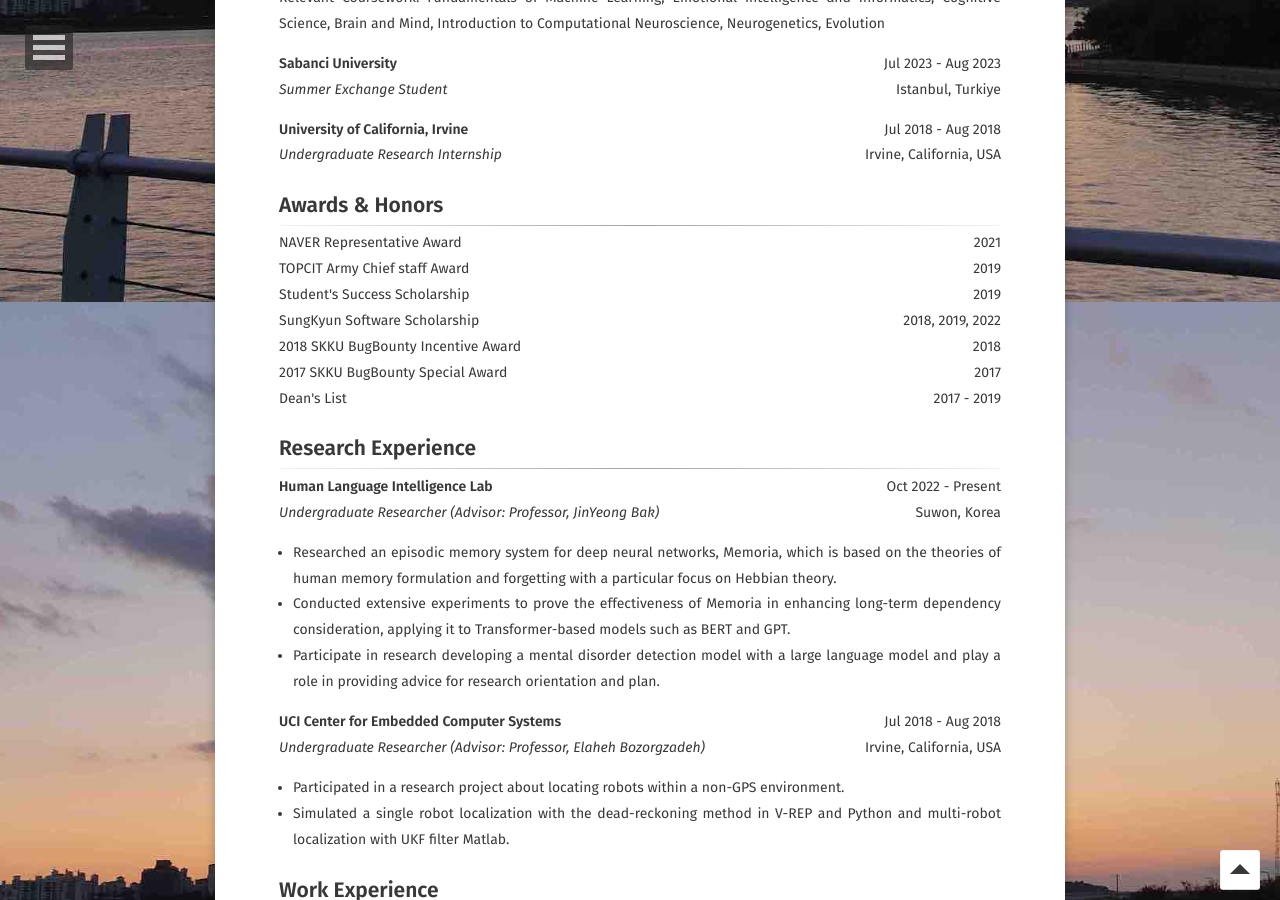
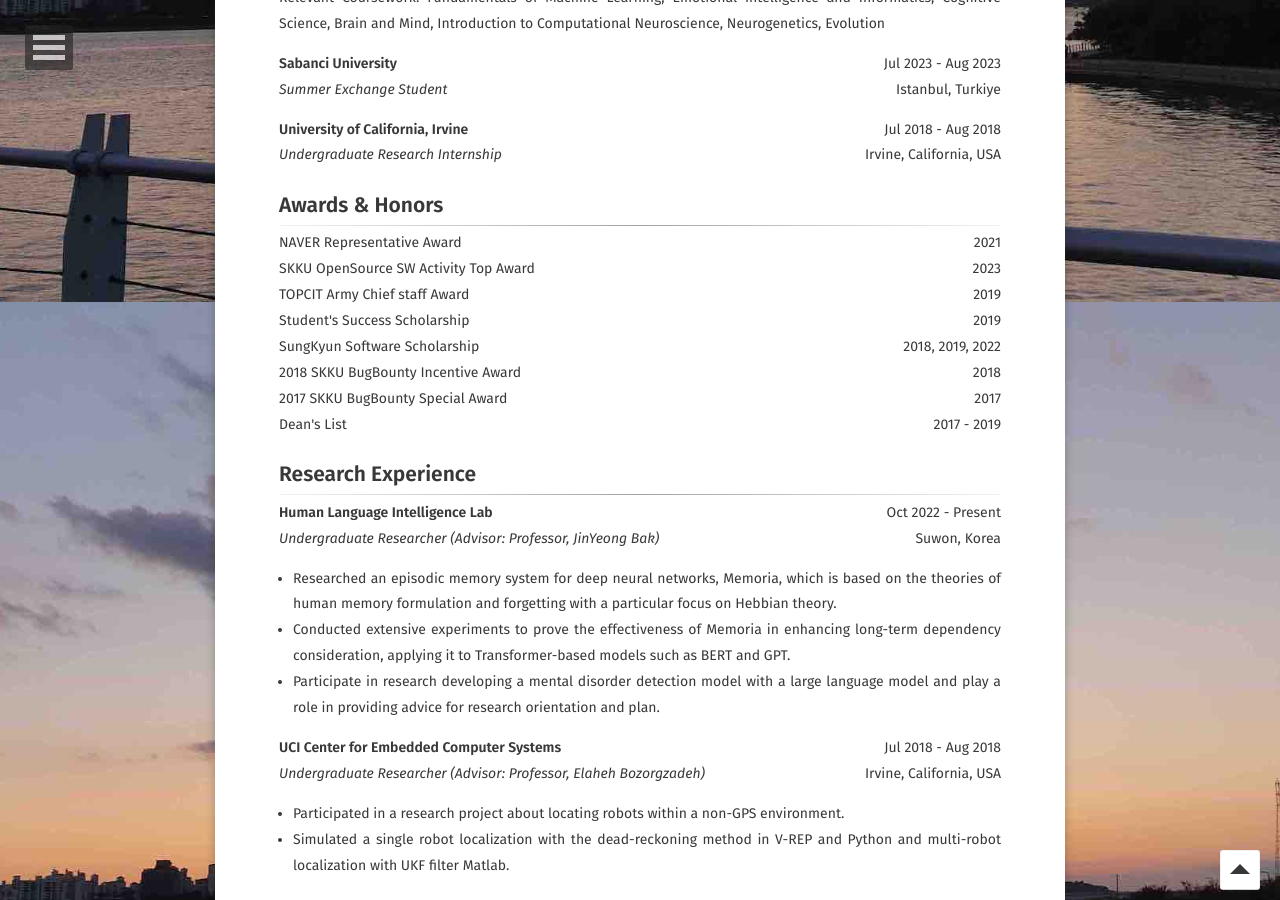
Before and after one commit to psj8252/psj8252.github.io, a Jekyll site: the page built from about/index.md, in a window 1280 px wide and 900 px high, scrolled down 598 px. Built offline with Jekyll 4.4.1, drawn with Linux system fonts in a browser that asks for light colours.

Commit message:
feat: Add OpenSource Award

```diff
--- a/about/index.md
+++ b/about/index.md
@@ -71,6 +71,11 @@ Introduction to Computational Neuroscience, Neurogenetics, Evolution
     NAVER Representative Award
     <span style="float:right;">
         2021
+    </span>
+    <br/>
+    SKKU OpenSource SW Activity Top Award
+    <span style="float:right;">
+        2023
     </span>
     <br/>
     TOPCIT Army Chief staff Award
```
